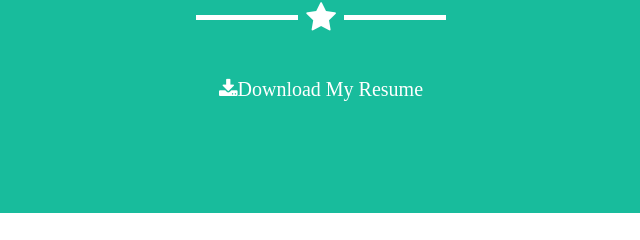
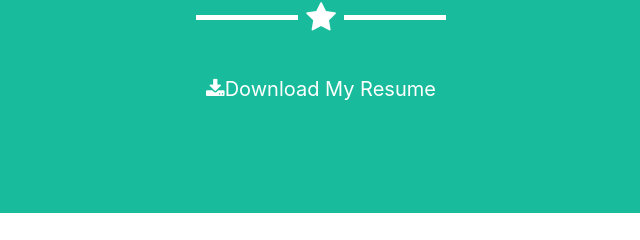
Before and after one commit to tarekselem/tarek-selem.github-io, a website with bundled scripts: page index.html in a window 1280 px wide. Shown: the part 825-1065 px from the top of the page, 319-959 px from the left. Built offline with nearby package versions, Linux system fonts and the light colour scheme.

Commit message:
donwload changes

```diff
--- a/index.html
+++ b/index.html
@@ -94,7 +94,7 @@
                 <div class="row">
                     <div class="col-lg-8 mx-auto text-center">
                         <a href="docs/Tarek Selem Resume.pdf" class="btn btn-lg btn-outline" target="_blank">
-                            <i class="fa fa-download">Download My Resume</i>
+                            <i class="fa fa-download"></i>Download My Resume
                         </a>
                     </div>
                 </div>
```
